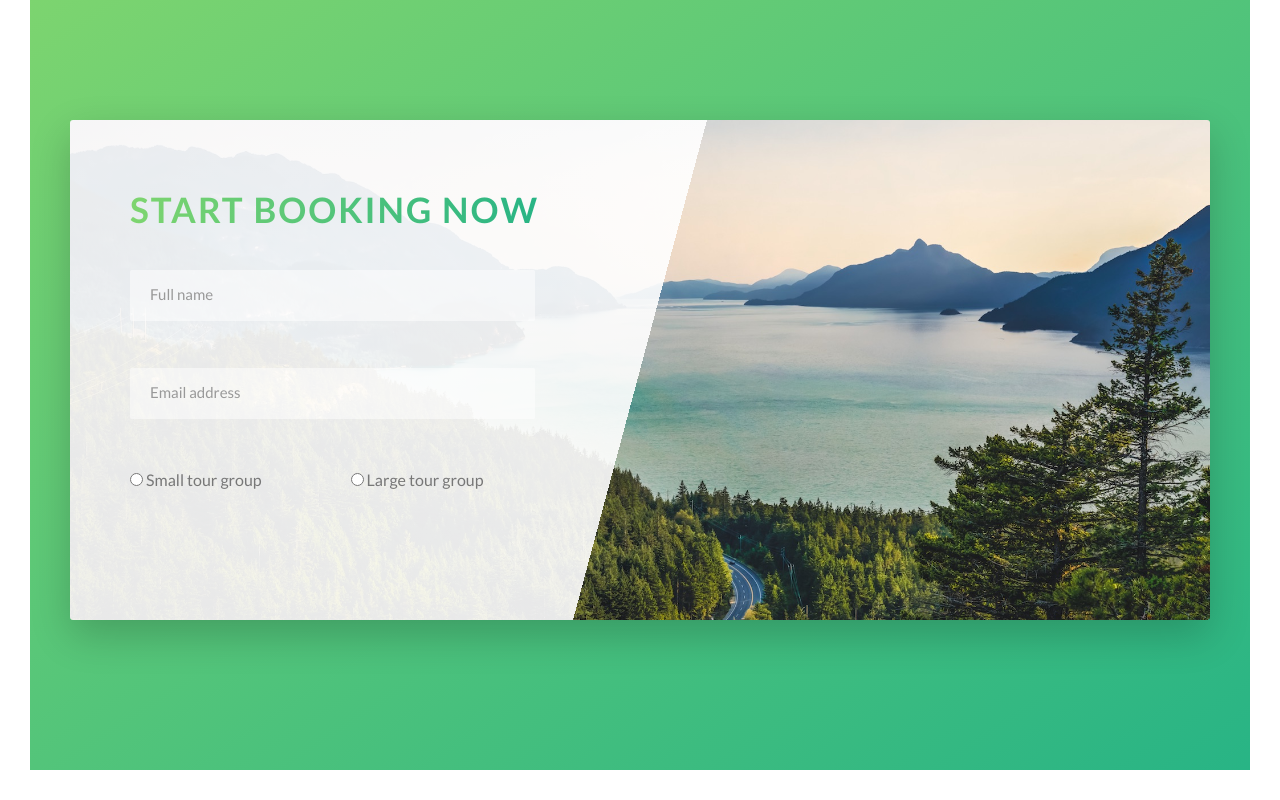
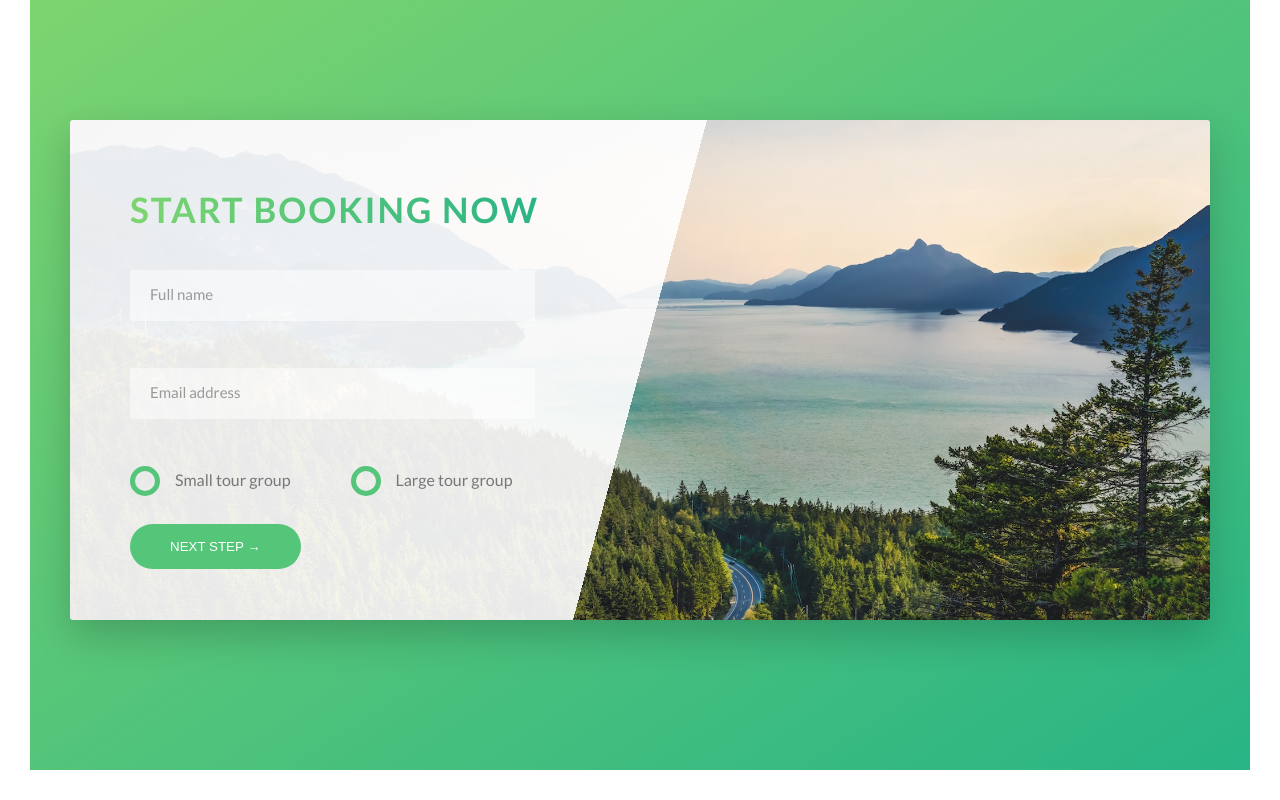
Before and after one commit to johnlester347/Natours, a website: page index.html in a window 1280 px wide. Shown: the part 4525-5325 px from the top of the page. Drawn offline with Linux system fonts and the light colour scheme.

Commit message:
Section-Book Complete

```diff
--- a/index.html
+++ b/index.html
@@ -278,37 +278,43 @@
             <div class="row">
                 <div class="book">
                     <div class="book__form">
-                        <form action="#" method="post" class="form" autocomplete="off">
+                        <form action="#" class="form">
                             <div class="u-margin-bottom-medium">
                                 <h2 class="heading-secondary">
-                                    Start Booking Now
+                                    Start booking now
                                 </h2>
                             </div>
 
                             <div class="form__group">
                                 <input type="text" class="form__input" placeholder="Full name" id="name" required>
-                                <label for="name" class="form__label">Name</label>
+                                <label for="name" class="form__label">Full name</label>
                             </div>
 
                             <div class="form__group">
                                 <input type="email" class="form__input" placeholder="Email address" id="email" required>
-                                <label for="email" class="form__label">Email</label>
+                                <label for="email" class="form__label">Email address</label>
                             </div>
 
-                            <div class="form-group">
+                            <div class="form__group u-margin-bottom-medium">
                                 <div class="form__radio-group">
                                     <input type="radio" class="form__radio-input" id="small" name="size">
-                                    <label for="small" class="form__radio-label">Small tour group</label>
-                                    <span class="form__radio-button"></span>
+                                    <label for="small" class="form__radio-label">
+                                        <span class="form__radio-button"></span>
+                                        Small tour group
+                                    </label>
+                                </div>
+
+                                <div class="form__radio-group u-margin-bottom-medium">
+                                    <input type="radio" class="form__radio-input" id="large" name="size">
+                                    <label for="large" class="form__radio-label">
+                                        <span class="form__radio-button"></span>
+                                        Large tour group
+                                    </label>
                                 </div>
                             </div>
 
-                            <div class="form-group">
-                                <div class="form__radio-group">
-                                    <input type="radio" class="form__radio-input" id="large" name="size">
-                                    <label for="large" class="form__radio-label">Large tour group</label>
-                                    <span class="form__radio-button"></span>
-                                </div>
+                            <div class="form__group">
+                                <button class="btn btn--primary">Next step &rarr;</button>
                             </div>
                         </form>
                     </div>
--- a/sass/abstract/_variables.scss
+++ b/sass/abstract/_variables.scss
@@ -13,6 +13,7 @@ $color-grey-light-1: #f7f7f7;
 $color-grey-light-2: #eee;
 
 $color-grey-dark: #777;
+$color-grey-dark-2: #999;
 $color-white: #fff;
 $color-black: #000;
 
--- a/sass/components/_button.scss
+++ b/sass/components/_button.scss
@@ -1,6 +1,9 @@
 .btn {
+    &,
     &:link,
     &:visited {
+        color: $color-white;
+        background-color: $color-primary;
         text-transform: uppercase;
         text-decoration: none;
         padding: 1.5rem 4rem;
@@ -11,7 +14,10 @@
         /* All the transform will start animating after .2s */
         position: relative;
         /* This is from btn::after */
+        border: none;
+        cursor: pointer;
     }
+
     &:hover {
         /*** This animation will going to work after you hover the button ***/
         transform: translateY(-.3rem);
@@ -23,7 +29,9 @@
             opacity: 0;
         }
     }
-    &:active {
+    &:active,
+    &:focus {
+        outline: none;
         /*** This animation will going to work after you click the button ***/
         transform: translateY(-.1rem);
         box-shadow: 0 .5rem 1rem rgba($color-black, .2);
--- a/sass/components/_form.scss
+++ b/sass/components/_form.scss
@@ -54,13 +54,48 @@
     }
 
     &__radio-group {
-        @include clearfix;
         width: 49%;
         float: left;
+    }
+
+    &__radio-input {
+        display: none;
     }
 
     &__radio-label {
         font-size: $default-font-size;
         cursor: pointer;
+        position: relative;
+        padding-left: 4.5rem;
+    }
+
+    &__radio-button {
+        height: 3rem;
+        width: 3rem;
+        border: 5px solid $color-primary;
+        border-radius: 50%;
+        display: inline-block;
+        position: absolute;
+        left: 0;
+        top: -.4rem;
+
+        &::after {
+            content: "";
+            display: block;
+            height: 1.3rem;
+            width: 1.3rem;
+            border-radius: 50%;
+            position: absolute;
+            top: 50%;
+            left: 50%;
+            transform: translate(-50%, -50%);
+            background-color: $color-primary;
+            opacity: 0;
+            transition: opacity .2s;
+        }
+    }
+
+    &__radio-input:checked ~ &__radio-label &__radio-button::after {
+        opacity: 1;
     }
 }
```
Also changed, not shown: css/style.css.
